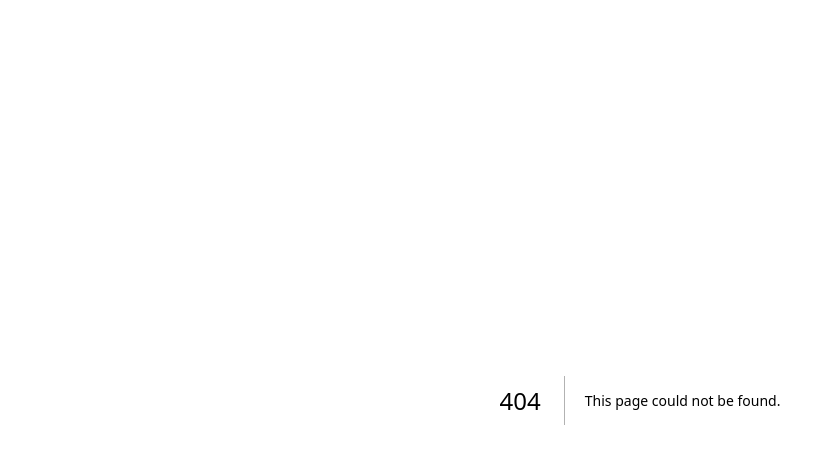
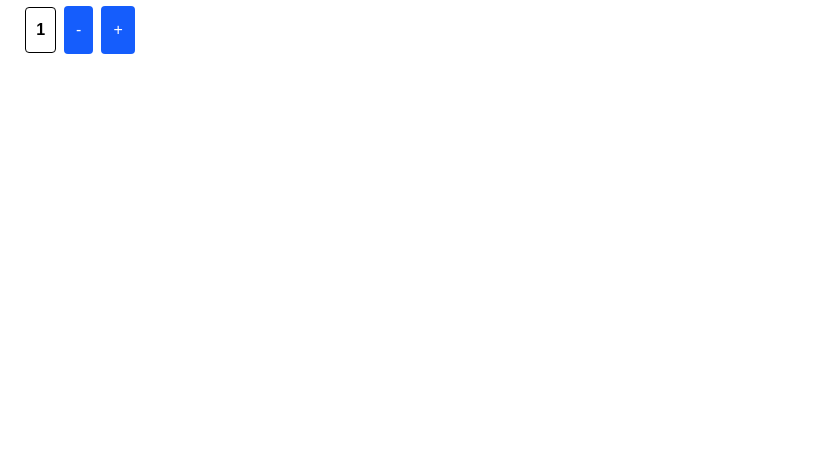
Before and after one commit to shorthippo/cprg306-assignments, a Next.js app: page /week-4 in a window 1280 px wide. Before the commit this address had no page. Shown: the top 464 px of the page, without its empty margins (0-818 px from the left). Built offline with nearby package versions, Linux system fonts and the light colour scheme.

Commit message:
Pushed Krisha's version of assignment to master

```diff
--- /dev/null
+++ b/app/week-4/new-item.js
@@ -0,0 +1,36 @@
+"use client";
+
+import { useState } from "react";
+
+export default function NewItem() {
+  let [quantity, setQuantity] = useState(1);
+
+  const increment = () => {
+    if (quantity < 20) {
+      setQuantity(quantity + 1);
+    }
+  };
+
+  const decrement = () => {
+    if (quantity <= 20) {
+        setQuantity(quantity - 1);
+    }
+  }
+
+  return (
+    <div className={"flex gap-2 justify-center items-center bg-white w-40 h-15 rounded"}>
+      <p className="text-black font-extrabold p-2.5 border-1 border-black rounded fill-black">{quantity}</p>
+      <button
+        onClick={decrement}
+        disabled={quantity == 20}
+        disabled={quantity == 1}
+        className="bg-blue-600 p-3 rounded hover:bg-slate-600 text-white active:bg-red-500"
+      > - </button>
+      <button
+        onClick={increment}
+        disabled={quantity == 20}
+        className="bg-blue-600 p-3 rounded hover:bg-slate-600 text-white active:bg-red-500"
+      > + </button>
+    </div>
+  );
+}
--- /dev/null
+++ b/app/week-4/page.js
@@ -0,0 +1,9 @@
+import NewItem from "./new-item";
+
+export default function Page() {
+    return (
+        <main>
+            <NewItem />
+        </main>
+    )
+}
```
